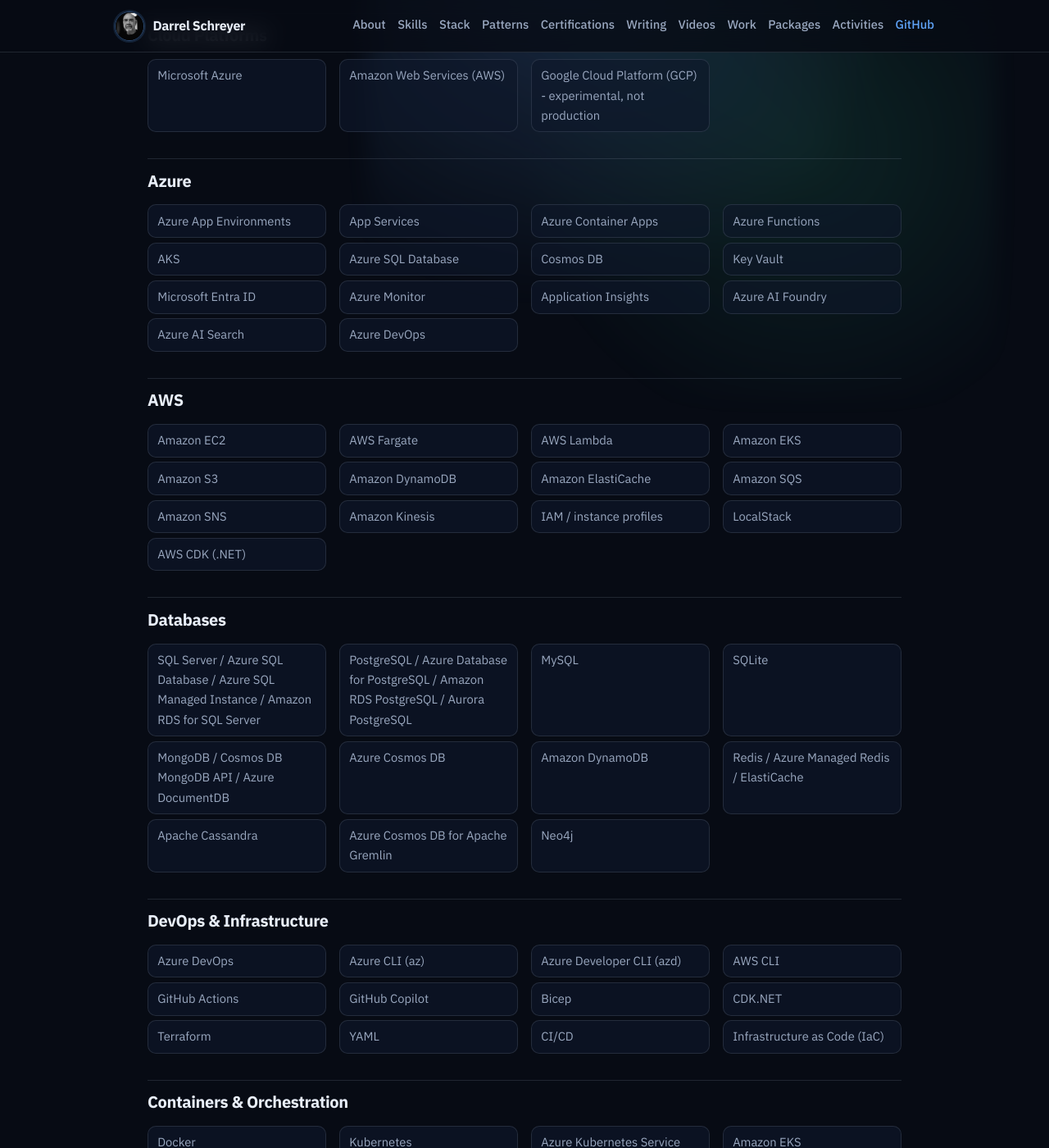
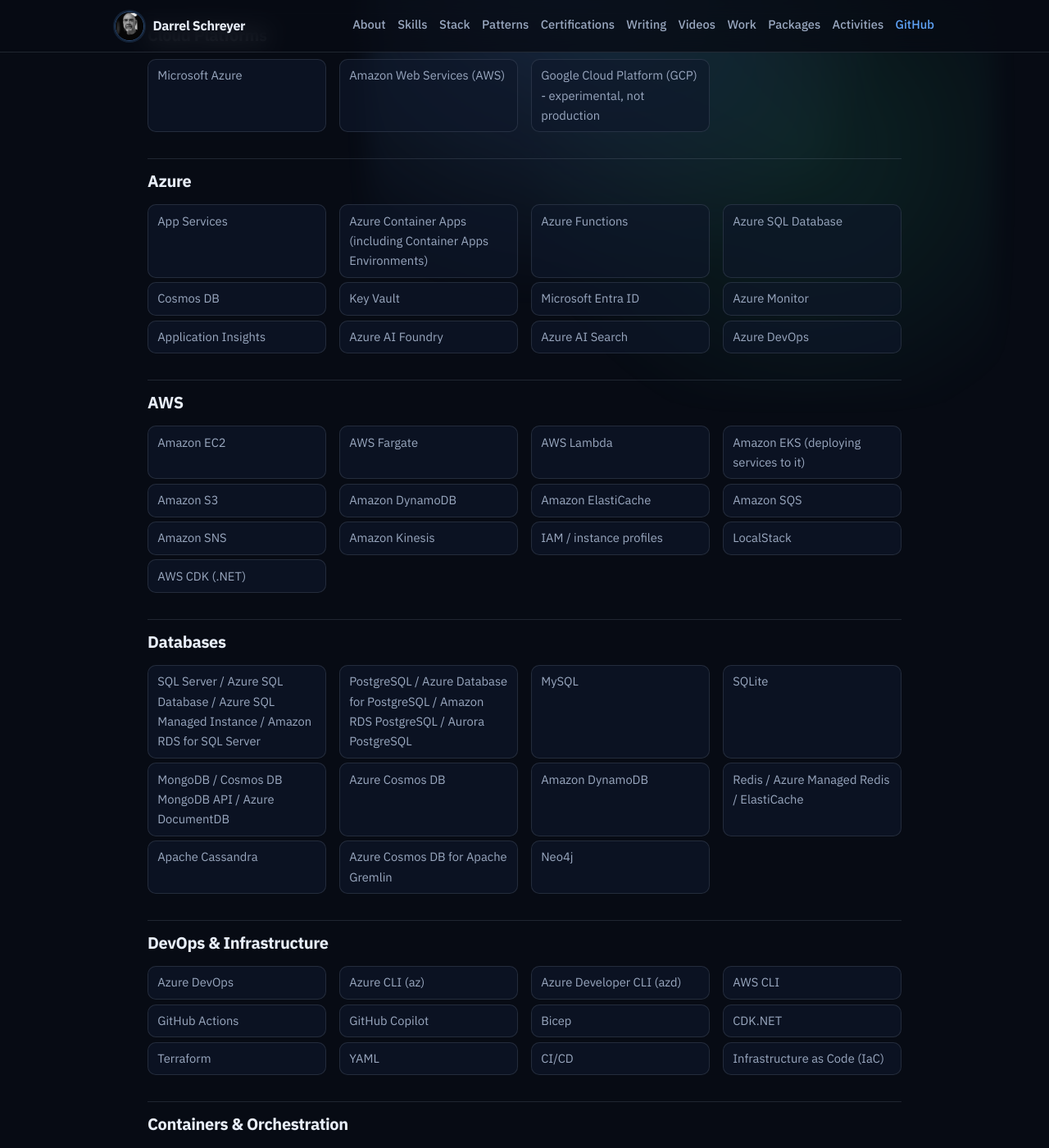
Before and after one commit to nabs-darrel-schreyer/aboutme, a Jekyll site: the page built from stack.md, in a window 1280 px wide and 1400 px high, scrolled down 833 px. Shown: the whole window at 82% size. Built offline with Jekyll 4.4.1, drawn with Linux system fonts in a browser that asks for light colours; some of the changed text lies outside the part shown.

Commit message:
Stack: drop AKS, frame EKS as a deploy target, merge Container Apps Environments

```diff
--- a/stack.md
+++ b/stack.md
@@ -51,11 +51,9 @@ Technologies and practices I use to design, build, and operate software.
 
 ## Azure
 
-- Azure App Environments
 - App Services
-- Azure Container Apps
+- Azure Container Apps (including Container Apps Environments)
 - Azure Functions
-- AKS
 - Azure SQL Database
 - Cosmos DB
 - Key Vault
@@ -71,7 +69,7 @@ Technologies and practices I use to design, build, and operate software.
 - Amazon EC2
 - AWS Fargate
 - AWS Lambda
-- Amazon EKS
+- Amazon EKS (deploying services to it)
 - Amazon S3
 - Amazon DynamoDB
 - Amazon ElastiCache
@@ -114,9 +112,7 @@ Technologies and practices I use to design, build, and operate software.
 ## Containers & Orchestration
 
 - Docker
-- Kubernetes
-- Azure Kubernetes Service (AKS)
-- Amazon EKS
+- Kubernetes (deploying services to Amazon EKS)
 - AWS Fargate
 - Azure Container Apps
 
```
